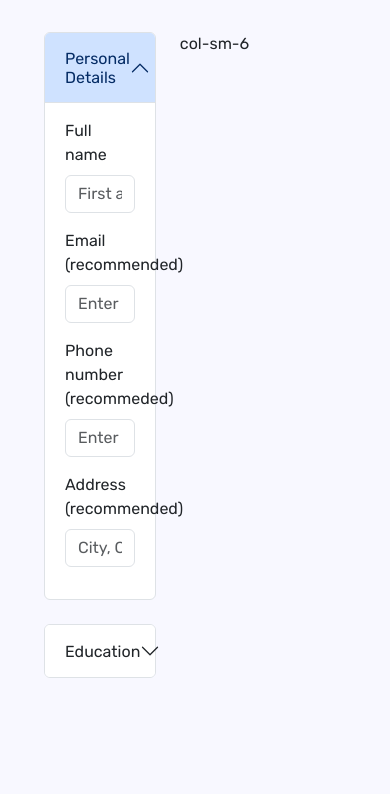
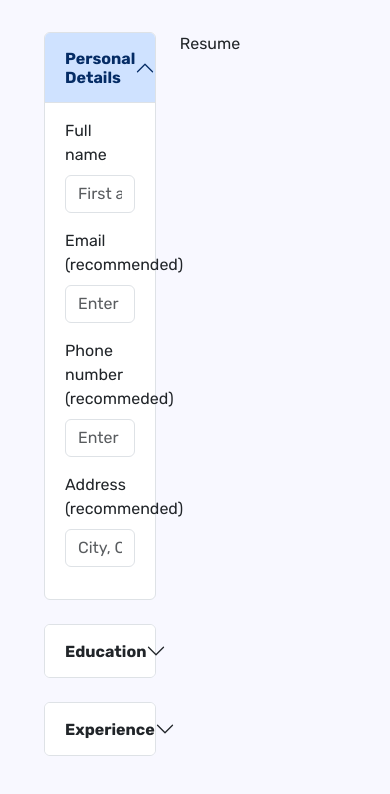
Before and after one commit to Abuelyazeed/CV-Builder, a React (Vite) app: page / in a window 390 px wide. Shown: the top 794 px of the page. Built offline with nearby package versions, Linux system fonts and the light colour scheme.

Commit message:
Done with Experience section

```diff
--- a/src/App.css
+++ b/src/App.css
@@ -10,7 +10,7 @@ body {
 }
 
 .ed-btn {
-  width: 7.5rem;
+  width: 7.8rem;
   display: block;
   margin-left: auto;
   margin-right: auto;
--- a/src/App.jsx
+++ b/src/App.jsx
@@ -2,6 +2,8 @@ import { useState } from "react";
 import "./App.css";
 import PersonalDetails from "./components/PersonalDetails";
 import Education from "./components/Education";
+import Experience from "./components/Experience";
+import Resume from "./components/Resume";
 
 function App() {
   return (
@@ -11,8 +13,11 @@ function App() {
           <div class="col-5">
             <PersonalDetails />
             <Education />
+            <Experience />
           </div>
-          <div class="col-7">col-sm-6</div>
+          <div class="col-7">
+            <Resume />
+          </div>
         </div>
       </div>
     </>
--- a/src/components/Education.jsx
+++ b/src/components/Education.jsx
@@ -32,7 +32,7 @@ function Education() {
             aria-expanded="false"
             aria-controls="panelsStayOpen-collapseTwo"
           >
-            Education
+            <strong>Education</strong>
           </button>
         </h2>
         <div
--- a/src/components/Experience.jsx
+++ b/src/components/Experience.jsx
@@ -0,0 +1,72 @@
+import React from "react";
+import "../App.css";
+
+function Experience() {
+  const experience = [
+    {
+      companyName: "Link Developments",
+      positionTitle: "Front-end Intern",
+      startDate: "21/5/2000",
+      endDate: "22/5/2000",
+      location: "Cairo",
+      description: "lorem ipsum ar arrrr",
+    },
+    {
+      companyName: "Egyproperty",
+      positionTitle: "Sales Intern",
+      startDate: "21/5/2000",
+      endDate: "22/5/2000",
+      location: "Cairo",
+      description: "lorem ipsum ar arrrr",
+    },
+  ];
+  return (
+    <div class="accordion" id="accordionExample">
+      <div class="accordion-item">
+        <h2 class="accordion-header">
+          <button
+            class="accordion-button collapsed"
+            type="button"
+            data-bs-toggle="collapse"
+            data-bs-target="#collapseThree"
+            aria-expanded="false"
+            aria-controls="collapseThree"
+          >
+            <strong>Experience</strong>
+          </button>
+        </h2>
+        <div
+          id="collapseThree"
+          class="accordion-collapse collapse"
+          data-bs-parent="#accordionExample"
+        >
+          <div class="accordion-body d-flex flex-column">
+            {experience.length > 0 &&
+              experience.map((ex, index) => {
+                return (
+                  <>
+                    {index === 0 && <hr className="w-100 my-2" />}
+                    <div
+                      key={index}
+                      className="d-flex flex-row justify-content-between m-2"
+                    >
+                      {ex.companyName}
+                      <button className="visible-btn">
+                        <i class="bi bi-eye"></i>
+                      </button>
+                    </div>
+                    <hr className="w-100 my-2" />
+                  </>
+                );
+              })}
+            <button type="button" class="btn btn-outline-primary mt-3 ed-btn">
+              + Experience
+            </button>
+          </div>
+        </div>
+      </div>
+    </div>
+  );
+}
+
+export default Experience;
--- a/src/components/PersonalDetails.jsx
+++ b/src/components/PersonalDetails.jsx
@@ -13,7 +13,7 @@ function PersonalDetails() {
             aria-expanded="true"
             aria-controls="collapseOne"
           >
-            Personal Details
+            <strong>Personal Details</strong>
           </button>
         </h2>
         <div
--- /dev/null
+++ b/src/components/Resume.jsx
@@ -0,0 +1,7 @@
+import React from "react";
+
+function Resume() {
+  return <div>Resume</div>;
+}
+
+export default Resume;
```
